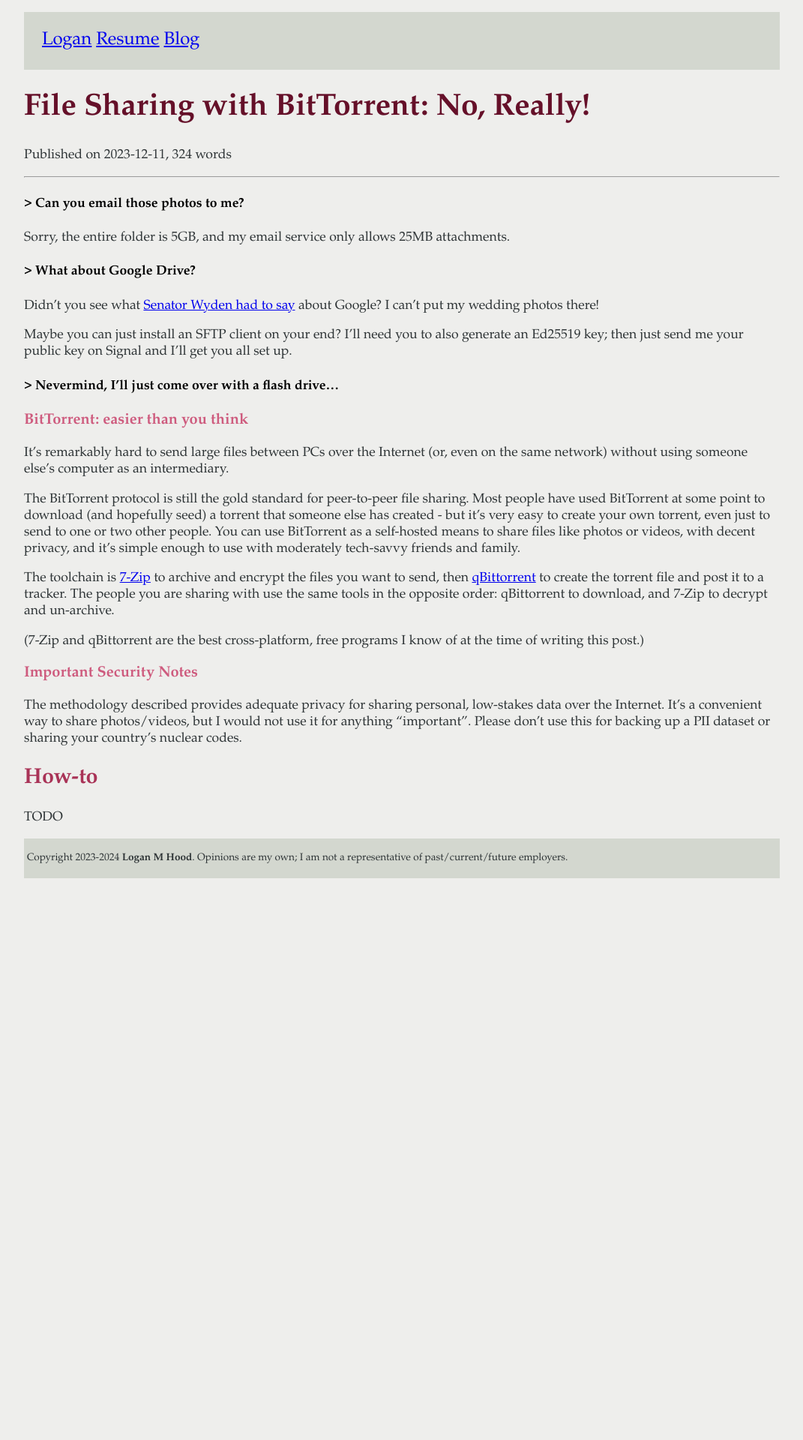
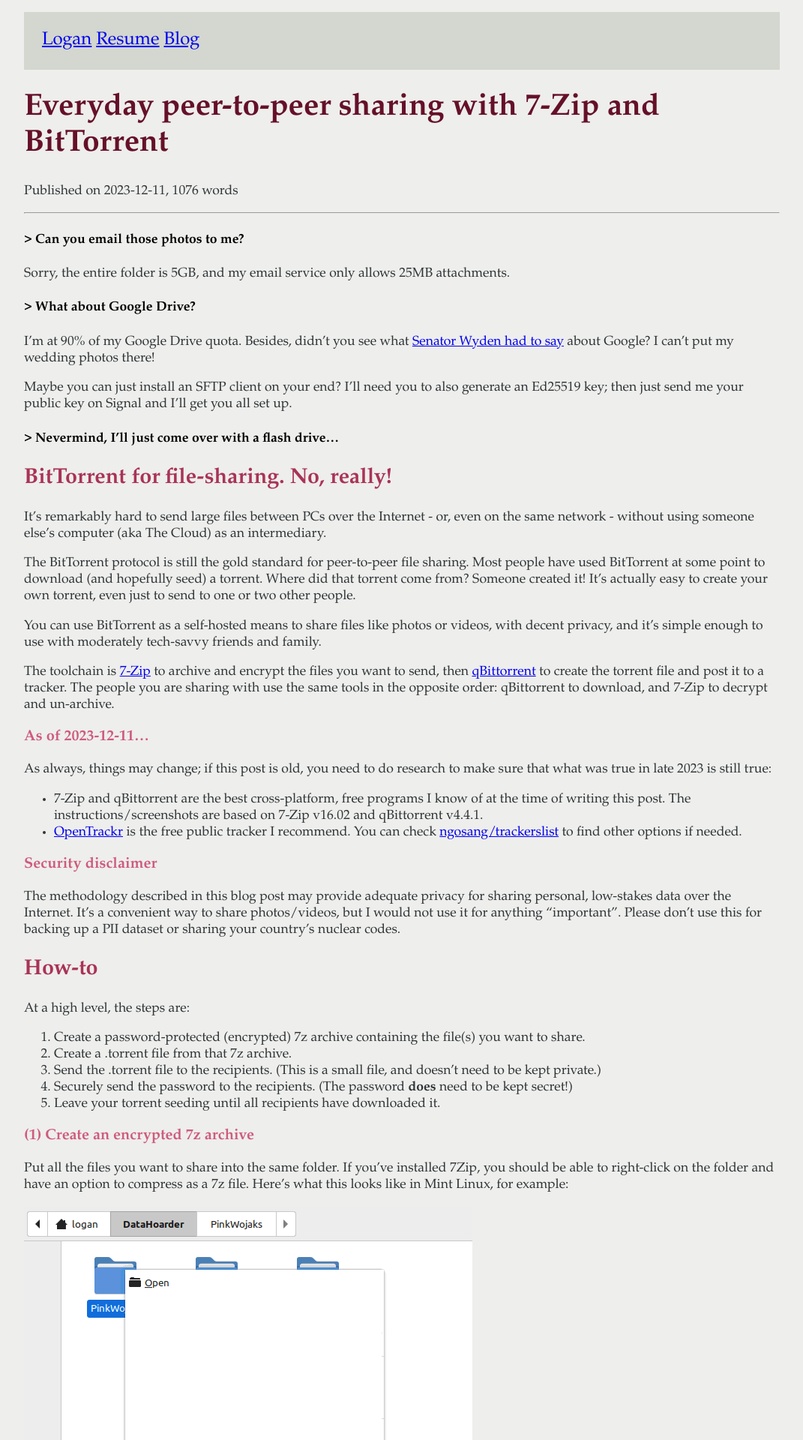
Before and after one commit to hoodlm/loganhooddotcom, a Jekyll site: the page built from _posts/2023-12-11-file-sharing-with-torrents-no-really.md, in a window 1280 px wide. Shown: the top 1920 px of the page at 75% size, without its empty margins (104-1175 px from the left). Built offline with Jekyll 4.4.1, drawn with Linux system fonts in a browser that asks for light colours; before the commit the page ends 1179 px from its top, so only the background shows below that; some of the changed text lies outside the part shown.

Commit message:
[blog] Draft of file sharing bittorrent post

```diff
--- a/_layouts/post.html
+++ b/_layouts/post.html
@@ -11,6 +11,6 @@
     <p>Published on {{ page.date | date: "%Y-%m-%d" }}, {{ content | strip_html | split: ' ' | size }} words</p>
     <hr/>
     {{ content }}
+{% include footer.html %}
   </body>
-  {% include footer.html %}
 </html>
--- a/_posts/2023-12-11-file-sharing-with-torrents-no-really.md
+++ b/_posts/2023-12-11-file-sharing-with-torrents-no-really.md
@@ -1,6 +1,6 @@
 ---
 layout: post
-title: "File Sharing with BitTorrent: No, Really!"
+title: "Everyday peer-to-peer sharing with 7-Zip and BitTorrent"
 ---
 
 #### > Can you email those photos to me?
@@ -9,7 +9,8 @@
 
 #### > What about Google Drive?
 
-Didn't you see what [Senator Wyden had to say](https://www.documentcloud.org/documents/24191267-wyden_smartphone_push_notification_surveillance_letter_to_doj_-_signed)
+I'm at 90% of my Google Drive quota. Besides, didn't you see what
+[Senator Wyden had to say](https://www.documentcloud.org/documents/24191267-wyden_smartphone_push_notification_surveillance_letter_to_doj_-_signed)
 about Google? I can't put my wedding photos there!
 
 Maybe you can just install an SFTP client on your end? I'll need you to also
@@ -17,15 +18,18 @@
 
 #### > Nevermind, I'll just come over with a flash drive...
 
-### BitTorrent: easier than you think
+## BitTorrent for file-sharing. No, really!
 
-It's remarkably hard to send large files between PCs over the Internet
-(or, even on the same network) without using someone else's computer as an intermediary.
+It's remarkably hard to send large files between PCs over the Internet -
+or, even on the same network - without using someone else's computer
+(aka The Cloud) as an intermediary.
 
 The BitTorrent protocol is still the gold standard for peer-to-peer file
 sharing. Most people have used BitTorrent at some point to download (and hopefully seed)
-a torrent that someone else has created - but it's very easy to create your own torrent,
-even just to send to one or two other people. You can use BitTorrent as a self-hosted
+a torrent. Where did that torrent come from? Someone created it! It's actually easy to
+create your own torrent, even just to send to one or two other people.
+
+You can use BitTorrent as a self-hosted
 means to share files like photos or videos, with decent privacy, and it's simple enough
 to use with moderately tech-savvy friends and family.
 
@@ -35,16 +39,110 @@
 the same tools in the opposite order: qBittorrent to download, and 7-Zip to decrypt
 and un-archive.
 
-(7-Zip and qBittorrent are the best cross-platform, free programs I know of at the
-time of writing this post.)
+### As of {{ page.date | date: "%Y-%m-%d" }}...
 
-### Important Security Notes
+As always, things may change; if this post is old, you need to do research to make
+sure that what was true in late 2023 is still true:
 
-The methodology described provides adequate privacy for sharing personal, low-stakes
-data over the Internet. It's a convenient way to share photos/videos, but I would not
-use it for anything "important". Please don't use this for backing up a PII dataset or
-sharing your country's nuclear codes.
+* 7-Zip and qBittorrent are the best cross-platform, free programs I know of at the
+time of writing this post. The instructions/screenshots are based on 7-Zip v16.02 and
+qBittorrent v4.4.1.
+* [OpenTrackr](http://tracker.opentrackr.org/) is the free public tracker I recommend.
+You can check [ngosang/trackerslist](https://github.com/ngosang/trackerslist) to find
+other options if needed.
+
+### Security disclaimer
+
+The methodology described in this blog post may provide adequate privacy for sharing
+personal, low-stakes data over the Internet. It's a convenient way to share
+photos/videos, but I would not use it for anything "important".
+Please don't use this for backing up a PII dataset or sharing your country's nuclear codes.
 
 ## How-to
 
-TODO
+At a high level, the steps are:
+
+1. Create a password-protected (encrypted) 7z archive containing the file(s) you want to share.
+2. Create a .torrent file from that 7z archive.
+3. Send the .torrent file to the recipients. (This is a small file, and doesn't need to be kept private.)
+4. Securely send the password to the recipients. (The password **does** need to be kept secret!)
+5. Leave your torrent seeding until all recipients have downloaded it.
+
+### (1) Create an encrypted 7z archive
+
+Put all the files you want to share into the same folder.
+If you've installed 7Zip, you should be able to right-click on the folder and have an
+option to compress as a 7z file. Here's what this looks like in Mint Linux, for example:
+
+![Right click on PinkWojaks folder, mouse-over the Compress option](/assets/img/posts/file-sharing-with-torrents-no-really/right-click-compress.png)
+
+Make sure that you choose **7z** as the file format, and that you use a strong password.
+You need to keep the password somewhere, because you'll have to share this later.
+Optionally, you can change the filename (like I've done here) if you want to hide the
+original folder name.
+
+![Dialog to compress the directory. Filename: burly-duckbill-aviation, Password: "GMsDvFPibiwCRpnTxTgKyRi", check "Encrypt the file list too"](/assets/img/posts/file-sharing-with-torrents-no-really/compress-dialog.png)
+
+### (2) Create a .torrent file
+
+qBittorrent includes a torrent creator wizard, under Tools -> Torrent Creator.
+
+Choose your 7z file, "Start seeding immediately", and
+add a tracker URL. In this case I'm using `udp://tracker.opentrackr.org:1337/announce`.
+
+![qBittorrent user interface, with the 7z file selected as the file path, 'start seeding immediately' checked, private torrent NOT checked, and tracker URLs populated with a tracker announcement URL.](/assets/img/posts/file-sharing-with-torrents-no-really/create-torrent-dialog.png)
+
+#### Security note 1!
+
+Take note that I did not check the 'Private Torrent' option - because we **do** want
+to enable the "DHT network" so that recipients can auto-discover your IP address. The
+distinction here is that the torrent file *itself* does not need to be private; the
+actual contents of the torrent - the encrypted 7z file - keeps our original content private.
+
+In layman's terms: at this point, anyone who gets the .torrent file can make your computer upload
+your 7z file to them. But, that's perfectly OK: because you used a strong password when you created
+the 7z file, an unintended recipient can't open if they download it, because they don't know
+and won't be able to guess your password.
+
+### (3) Send the .torrent file to the recipients
+
+You can use email or anything you want. Remember, the .torrent file does not need
+to be kept secret. You can download mine [right here](/assets/bin/burly-duckbill-aviation.7z.torrent).
+
+### (4) Securely send the password to the recipients
+
+The level of security here depends on the level of privacy you need. My recommendation
+is to use a messenger service that supports end-to-end encryption, like WhatsApp or
+Telegram or Signal. But, if you would have emailed the contents of the torrent anyway
+if they were small enough to fit in an email attachment, you can use email or text
+message to share the password.
+
+### (5) Leave your torrent seeding until all recipients have downloaded it
+
+Your recipients should be able to open the torrent and download the 7z file. When they open the 7z
+archive, they'll be prompted to enter the password you shared with them.
+
+You have to leave qBittorrent running on your computer to "seed" so that
+everyone can download it from you. You'll see your recipients
+show up as "peers" while they are downloading.
+
+Finally, if you are sharing the file with many recipients, remember that you can
+ask them to leave their torrent program open, and they'll be able to seed to each other.
+
+## Other questions
+
+### I don't care about privacy. Can I skip the encryption step?
+
+Yes, if your goal is to share files, and you don't really care if someone else gets them
+or sees what you're sharing, then you can skip the password-protection and encryption.
+And if you are not encrypting the files, it's OK to skip 7-Zip altogether and
+just create a torrent directly from a folder.
+
+### Can I use 7z/Torrent to send files to a mobile device too?
+
+Yes, on Android, you can use LibreTorrent and ZArchiver. There are probably analogous apps available for iOS.
+
+### Can I use .zip instead of .7z?
+
+I don't recommend it because the encryption scheme used on .zip files is not very secure.
+It can be cracked by a determined attacker, even if they don't guess your password.
--- a/_sass/main.scss
+++ b/_sass/main.scss
@@ -10,7 +10,7 @@
   font-size: 1.10rem;
 }
 
-ul, p {
+ol, ul, li, p {
   color: #2e3436;
 }
 
```
Also changed, not shown: assets/img/posts/file-sharing-with-torrents-no-really/compress-dialog.png (added), assets/img/posts/file-sharing-with-torrents-no-really/create-torrent-dialog.png (added), assets/img/posts/file-sharing-with-torrents-no-really/right-click-compress.png (added), 1 other file.
